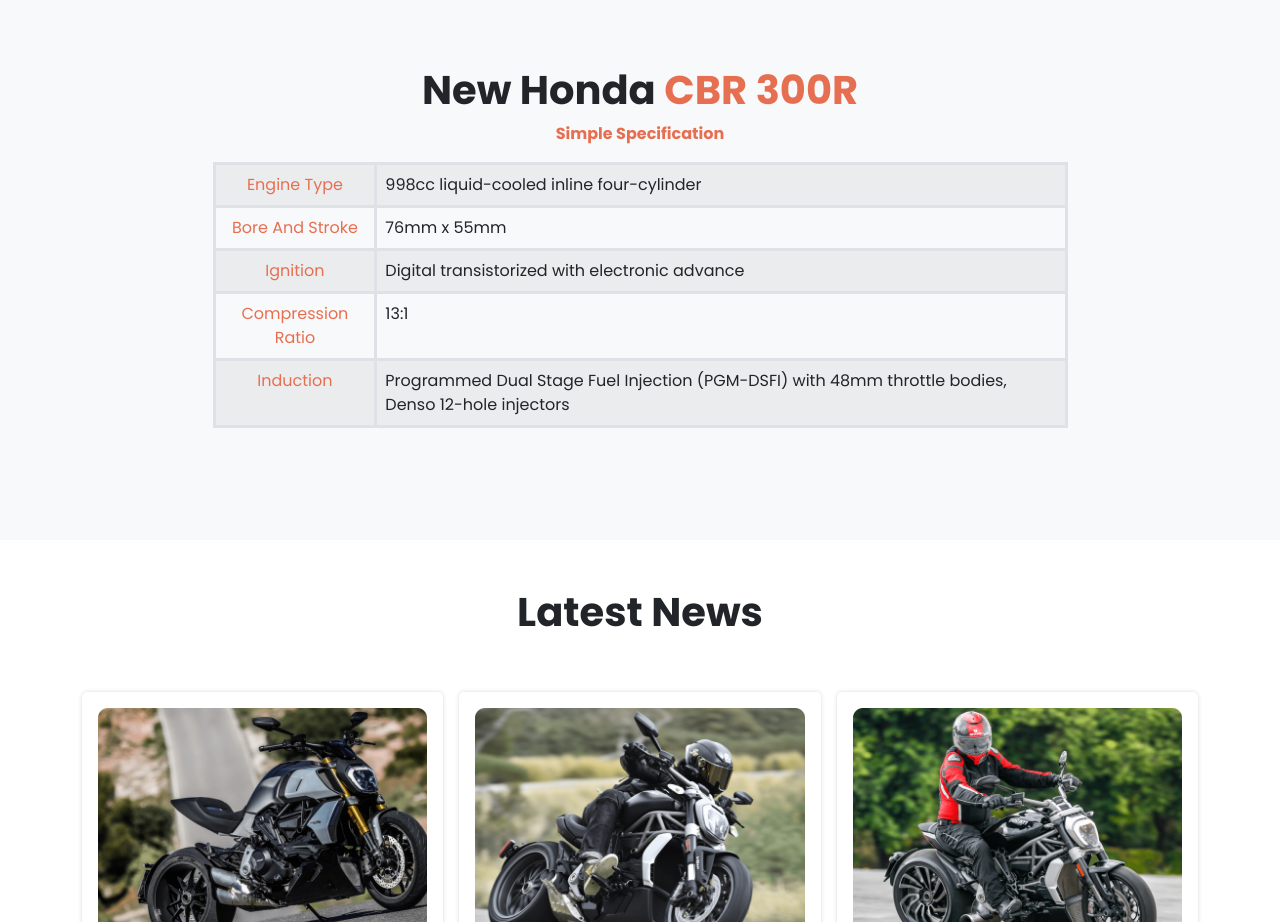
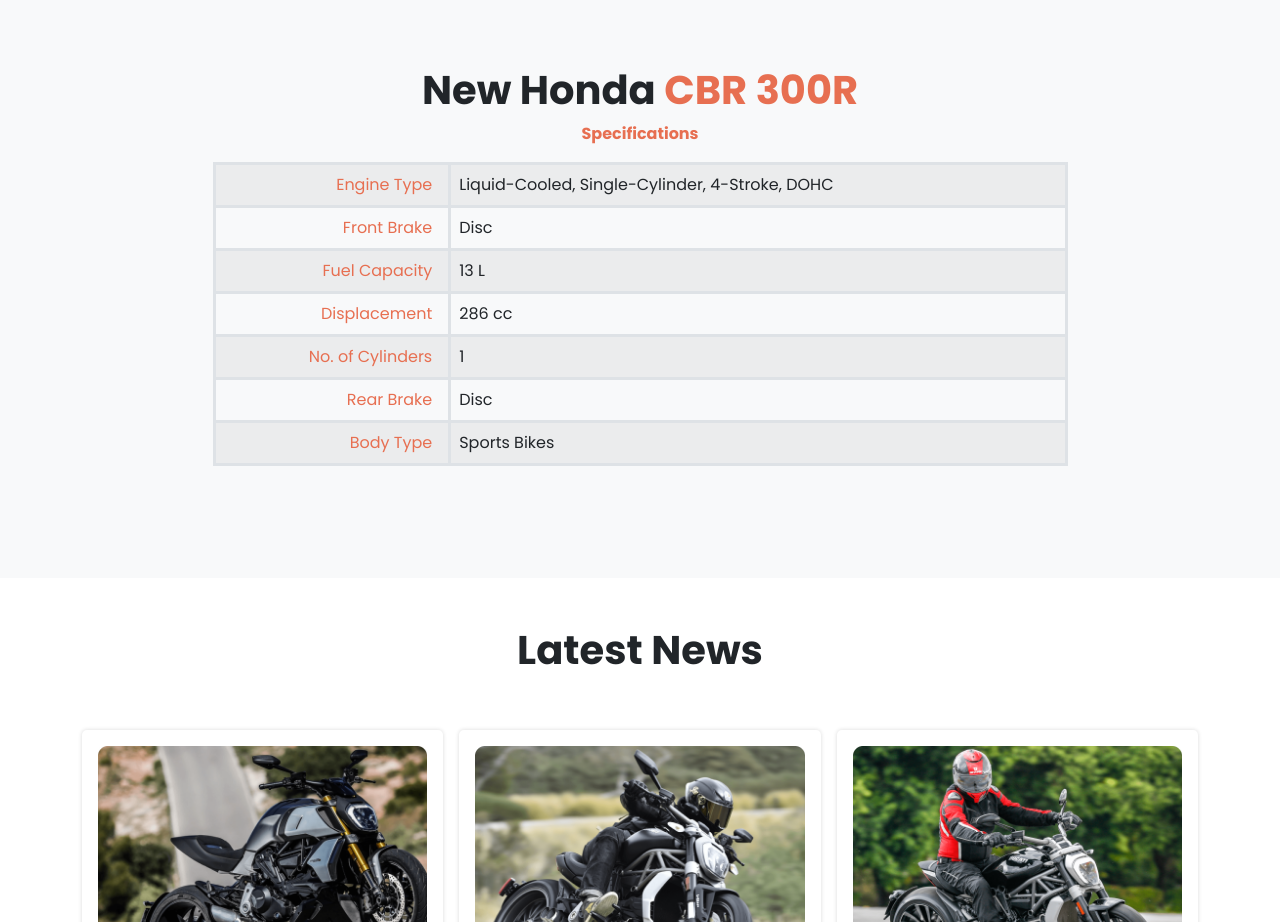
Before and after one commit to islam-monirul/honda-cbr-bootstrap, a plain HTML site: page index.html in a window 1280 px wide. Shown: the part 1260-2182 px from the top of the page. Drawn offline with nearby package versions, Linux system fonts and the light colour scheme.

Commit message:
modification done on specification part

```diff
--- a/index.html
+++ b/index.html
@@ -127,31 +127,39 @@
                          <h1 class="text-center fw-bold">
                               New Honda <span class="theme-color-orange">CBR 300R</span>
                          </h1>
-                         <p class="text-center theme-color-orange fw-bold"> Simple Specification</p>
+                         <p class="text-center theme-color-orange fw-bold">Specifications</p>
                     </div>
 
                     <div class="row d-flex justify-content-center">
                          <table class="w-75 table table-striped table-hover border">
                               <tbody>
                                    <tr>
-                                        <td class="border border-3 text-center theme-color-orange">Engine Type</td>
-                                        <td class="border border-3">998cc liquid-cooled inline four-cylinder</td>
+                                        <td class="border border-3 text-end pe-3 theme-color-orange">Engine Type</td>
+                                        <td class="border border-3">Liquid-Cooled, Single-Cylinder, 4-Stroke, DOHC</td>
                                    </tr>
                                    <tr>
-                                        <td class="border border-3 text-center theme-color-orange">Bore And Stroke</td>
-                                        <td class="border border-3">76mm x 55mm</td>
+                                        <td class="border border-3 text-end pe-3 theme-color-orange">Front Brake</td>
+                                        <td class="border border-3">Disc</td>
                                    </tr>
                                    <tr>
-                                        <td class="border border-3 text-center theme-color-orange">Ignition</td>
-                                        <td class="border border-3">Digital transistorized with electronic advance</td>
+                                        <td class="border border-3 text-end pe-3 theme-color-orange">Fuel Capacity</td>
+                                        <td class="border border-3">13 L</td>
                                    </tr>
                                    <tr>
-                                        <td class="border border-3 text-center theme-color-orange">Compression Ratio</td>
-                                        <td class="border border-3">13:1</td>
+                                        <td class="border border-3 text-end pe-3 theme-color-orange">Displacement</td>
+                                        <td class="border border-3">286 cc</td>
                                    </tr>
                                    <tr>
-                                        <td class="border border-3 text-center theme-color-orange">Induction</td>
-                                        <td class="border border-3">Programmed Dual Stage Fuel Injection (PGM-DSFI) with 48mm throttle bodies, Denso 12-hole injectors</td>
+                                        <td class="border border-3 text-end pe-3 theme-color-orange">No. of Cylinders</td>
+                                        <td class="border border-3">1</td>
+                                   </tr>
+                                   <tr>
+                                        <td class="border border-3 text-end pe-3 theme-color-orange">Rear Brake</td>
+                                        <td class="border border-3">Disc</td>
+                                   </tr>
+                                   <tr>
+                                        <td class="border border-3 text-end pe-3 theme-color-orange">Body Type</td>
+                                        <td class="border border-3">Sports Bikes</td>
                                    </tr>
                               </tbody>
                          </table>
```
